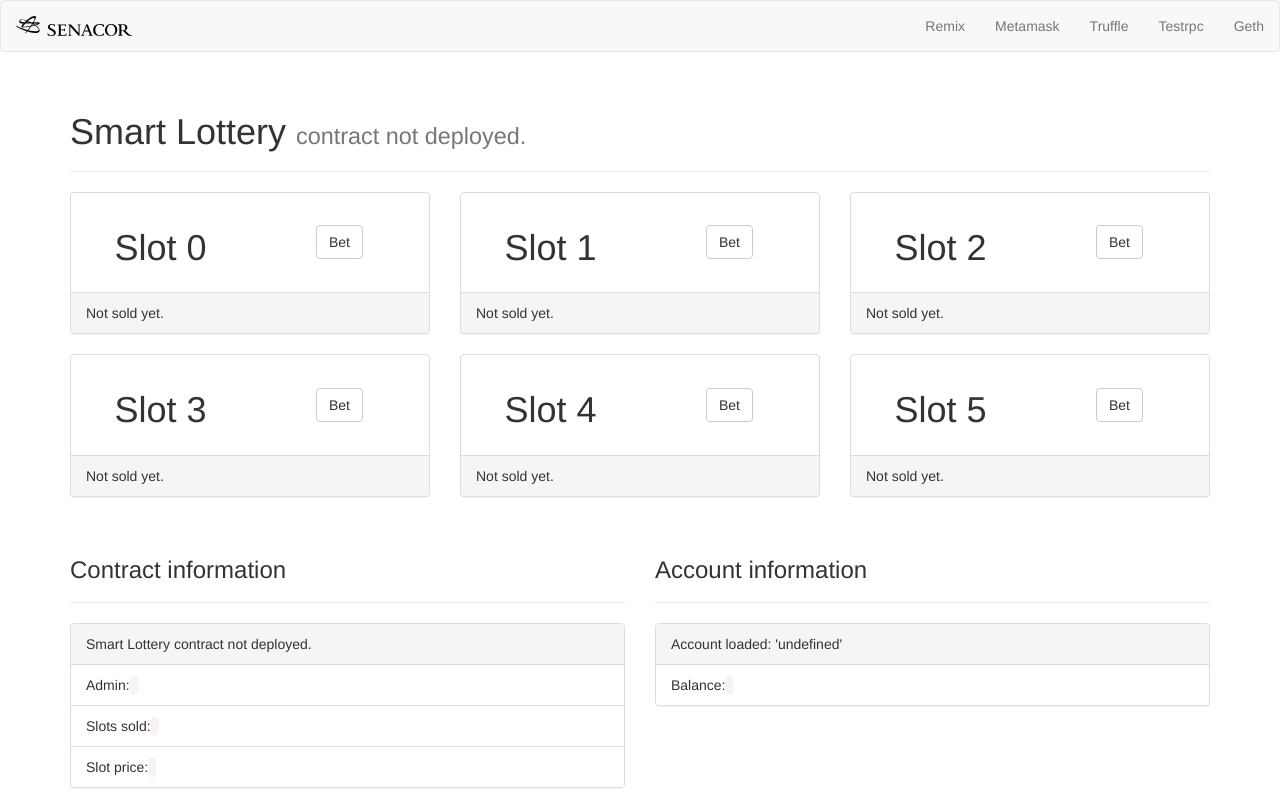
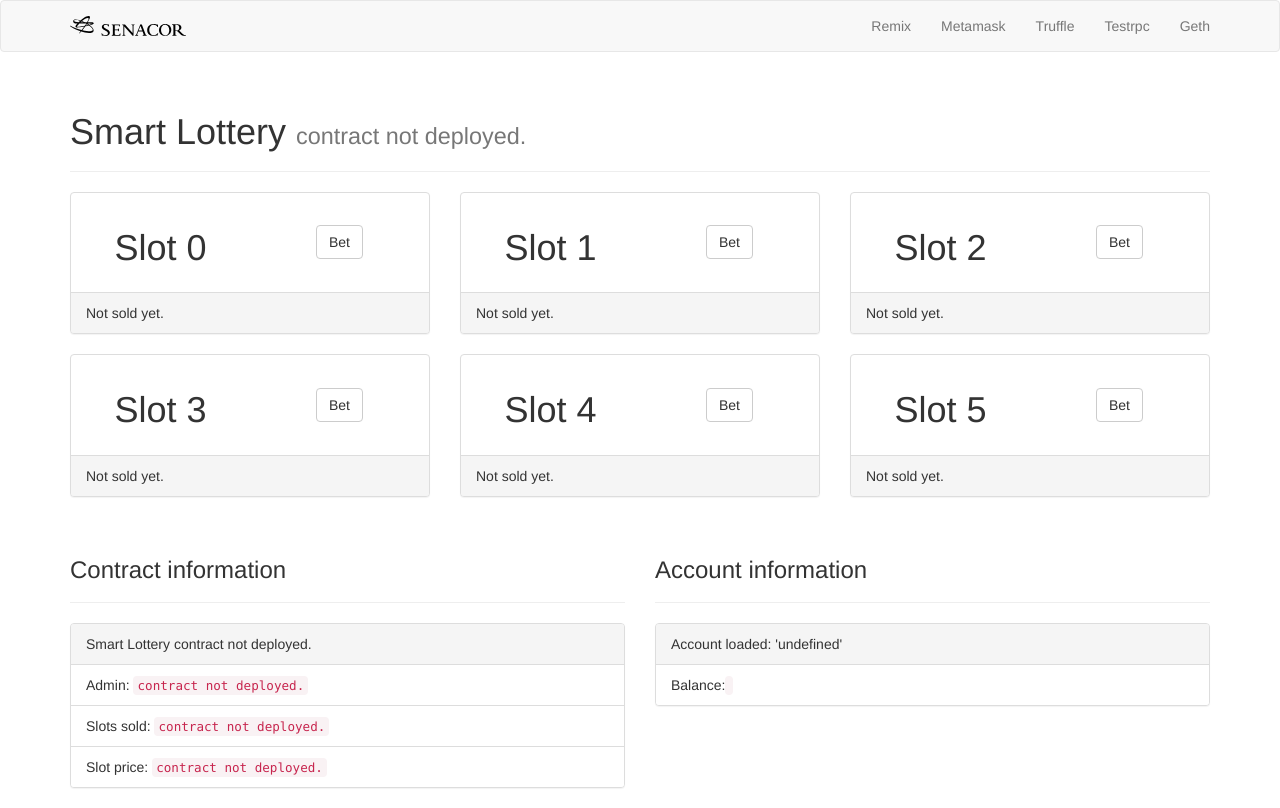
Before and after one commit to schumergrubermax/SmartLottery, a website: page src/index.html in a window 1280 px wide. Drawn offline with Linux system fonts and the light colour scheme.

Commit message:
changes to DApp frontend

```diff
--- a/src/index.html
+++ b/src/index.html
@@ -19,7 +19,7 @@
   <body>
 
     <nav class="navbar navbar-default">
-      <div class="container-fluid">
+      <div class="container">
         <div class="navbar-header">
           <a class="navbar-brand" href="#">
             <img height="20px" src="/images/senacor.svg" class="logo">
@@ -52,9 +52,9 @@
           <div class="panel panel-default">
             <div class="panel-heading">Smart Lottery <span class="contractAtAddress">contract not deployed.</span></div>
             <ul class="list-group">
-              <li class="list-group-item">Admin: <code id="adminAddress"></code></li>
-              <li class="list-group-item">Slots sold: <code id="slotsSold"></code></li>
-              <li class="list-group-item">Slot price: <code id="slotPrice"></code></li>
+              <li class="list-group-item">Admin: <code id="adminAddress">contract not deployed.</code></li>
+              <li class="list-group-item">Slots sold: <code id="slotsSold">contract not deployed.</code></li>
+              <li class="list-group-item">Slot price: <code id="slotPrice">contract not deployed.</code></li>
             </ul>
           </div>
         </div>
```
